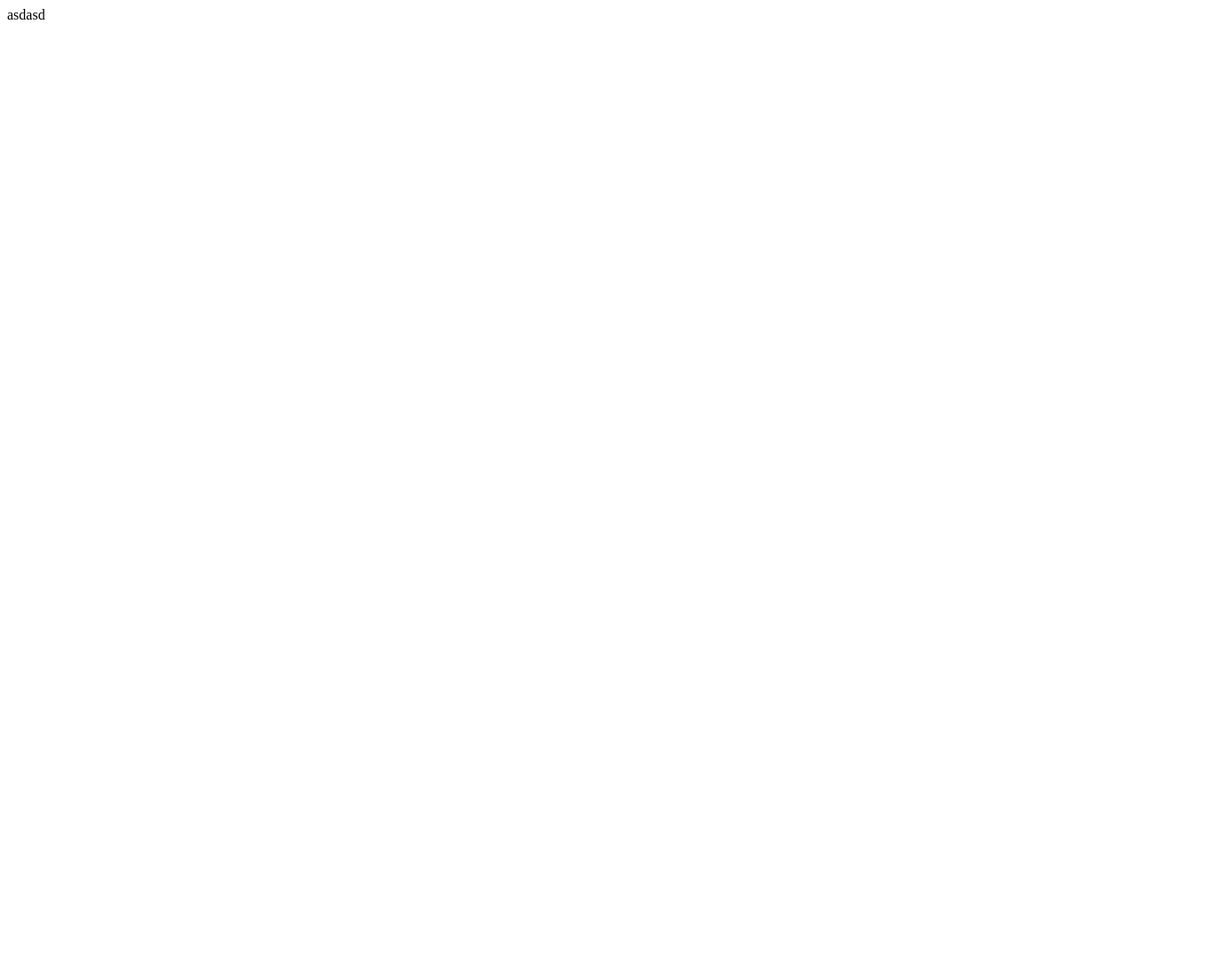
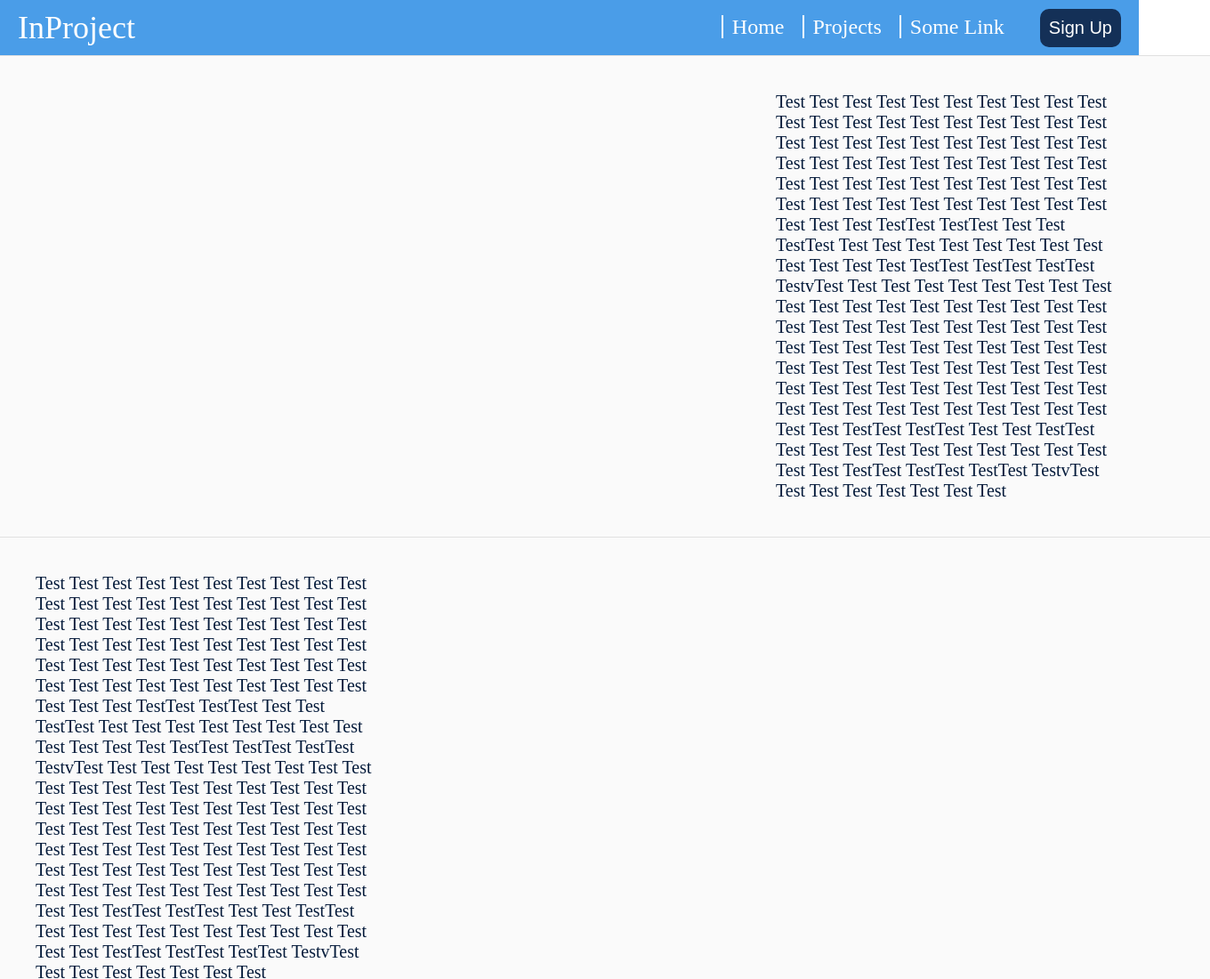
Before and after one commit to UNBREAKING/diplom, a React app: page / in a window 1280 px wide. Shown: the top 1100 px of the page at 89% size, 1360 px wide, since content can reach past the window. Before the commit the page ends 800 px from the top, so only its background shows below. Built offline with nearby package versions, Linux system fonts and the light colour scheme.

Commit message:
HomePage static init

```diff
--- a/index.html
+++ b/index.html
@@ -3,10 +3,17 @@
 <head>
     <meta charset="UTF-8">
     <title>Title</title>
+    <style>
+        body {
+            margin: 0;
+            width: 100%;
+            height: 100%;
+        }
+    </style>
 </head>
 <body>
 <div id="root"></div>
 
-<script src="src/bundle.js"></script>
+<script src="bundle/index.js"></script>
 </body>
 </html>
--- a/package.json
+++ b/package.json
@@ -5,7 +5,7 @@
     "main": "webpack.config.js",
     "scripts": {
         "test": "echo \"Error: no test specified\" && exit 1",
-        "build": "webpack --debug"
+        "build": "webpack --debug --watch"
     },
     "author": "",
     "license": "ISC",
--- /dev/null
+++ b/src/components/ContentBlock/ContentBlock.js
@@ -0,0 +1,36 @@
+import React from 'react'
+import styled from 'styled-components'
+import PropTypes  from 'prop-types'
+
+const ContentBlock = ({ right = false }) =>
+    <Wrapper>
+        <TextContent right = { right }>
+            Test Test Test Test Test Test Test Test Test Test Test Test Test Test Test Test Test Test Test Test Test Test Test Test Test Test Test Test Test Test Test Test Test Test Test Test Test Test
+            Test Test Test Test Test Test Test Test Test Test Test Test Test Test Test Test Test Test Test Test Test Test Test Test Test TestTest TestTest Test Test TestTest Test Test Test Test Test Test Test
+            Test Test Test Test Test TestTest TestTest TestTest TestvTest Test Test Test Test Test Test Test
+            Test Test Test Test Test Test Test Test Test Test Test Test Test Test Test Test Test Test Test Test Test Test Test Test Test Test Test Test Test Test Test Test Test Test Test Test Test Test
+            Test Test Test Test Test Test Test Test Test Test Test Test Test Test Test Test Test Test Test Test Test Test Test Test Test TestTest TestTest Test Test TestTest Test Test Test Test Test Test Test
+            Test Test Test Test Test TestTest TestTest TestTest TestvTest Test Test Test Test Test Test Test
+        </TextContent>
+    </Wrapper>
+
+ContentBlock.propTypes = {
+    right: PropTypes.bool
+}
+
+export default ContentBlock
+
+const Wrapper = styled.div`
+    width: 100%;
+    padding: 40px 40px;
+    background: #FAFAFA;
+    border-top: 1px solid #E0E0E0;
+`
+
+const TextContent = styled.div`
+    color: #041A3A;
+    font-size: 20px;
+    width: 30%;
+    margin-left: ${props => props.right ? '65%' : '0'};
+    text-align: left;
+`
--- /dev/null
+++ b/src/components/ContentBlock/index.js
@@ -0,0 +1 @@
+export { default as ContentBlock } from './ContentBlock'
--- /dev/null
+++ b/src/components/Header/Header.js
@@ -0,0 +1,73 @@
+import React from 'react'
+import styled from 'styled-components'
+
+const Header = () =>
+    <Wrapper>
+        <ProjectName>
+            InProject
+        </ProjectName>
+        <ClickbleWrapper>
+        <LinkWrapper>
+            <Link>
+                Home
+            </Link>
+            <Link>
+                Projects
+            </Link>
+            <Link>
+                Some Link
+            </Link>
+        </LinkWrapper>
+        <Button>
+            Sign Up
+        </Button>
+        </ClickbleWrapper>
+    </Wrapper>
+
+export default Header
+
+const Wrapper = styled.div`
+    background: #4A9DE8;
+    padding: 10px 20px;
+    vertical-align: middle;
+`
+
+const ProjectName = styled.span`
+    color: white;
+    font-size: 36px;
+`
+
+const Link = styled.span`
+    color: white;
+    border-left: 2px solid white;
+    font-size: 24px;
+    margin-left: 20px;
+    padding-left: 10px;
+    cursor: pointer;
+
+    :hover {
+        border-left: 2px solid #E3E3E3;
+        color: #E3E3E3;
+    }
+`
+
+const LinkWrapper = styled.span`
+    padding-right: 40px;
+`
+
+const ClickbleWrapper = styled.div`
+    float: right;
+`
+
+const Button = styled.button`
+    background: #143057;
+    color: white;
+    font-size: 20px;
+    padding: 10px 10px;
+    border: none;
+    border-radius: 10px;
+    cursor: pointer;
+    :hover {
+        background: #041A3A;
+    }
+`
--- /dev/null
+++ b/src/components/Header/index.js
@@ -0,0 +1 @@
+export { default as Header } from './Header'
--- /dev/null
+++ b/src/components/HomePage/HomePage.js
@@ -0,0 +1,12 @@
+import React from 'react'
+import { Header, ContentBlock } from '../index'
+
+const HomePage = () =>
+    <div>
+        <Header />
+        <ContentBlock right />
+        <ContentBlock />
+        <ContentBlock right />
+    </div>
+
+export default HomePage
--- /dev/null
+++ b/src/components/HomePage/index.js
@@ -0,0 +1 @@
+export { default as HomePage } from './HomePage'
--- /dev/null
+++ b/src/components/index.js
@@ -0,0 +1,5 @@
+export { Header } from './Header'
+
+export { ContentBlock } from './ContentBlock'
+
+export { HomePage } from './HomePage'
--- a/src/index.js
+++ b/src/index.js
@@ -1,8 +1,8 @@
 import React from 'react';
 import ReactDOM from 'react-dom';
-
+import { HomePage } from './components'
 
 ReactDOM.render(
-    <div>asdasd</div>,
+    <HomePage />,
     document.getElementById('root')
 );
```
